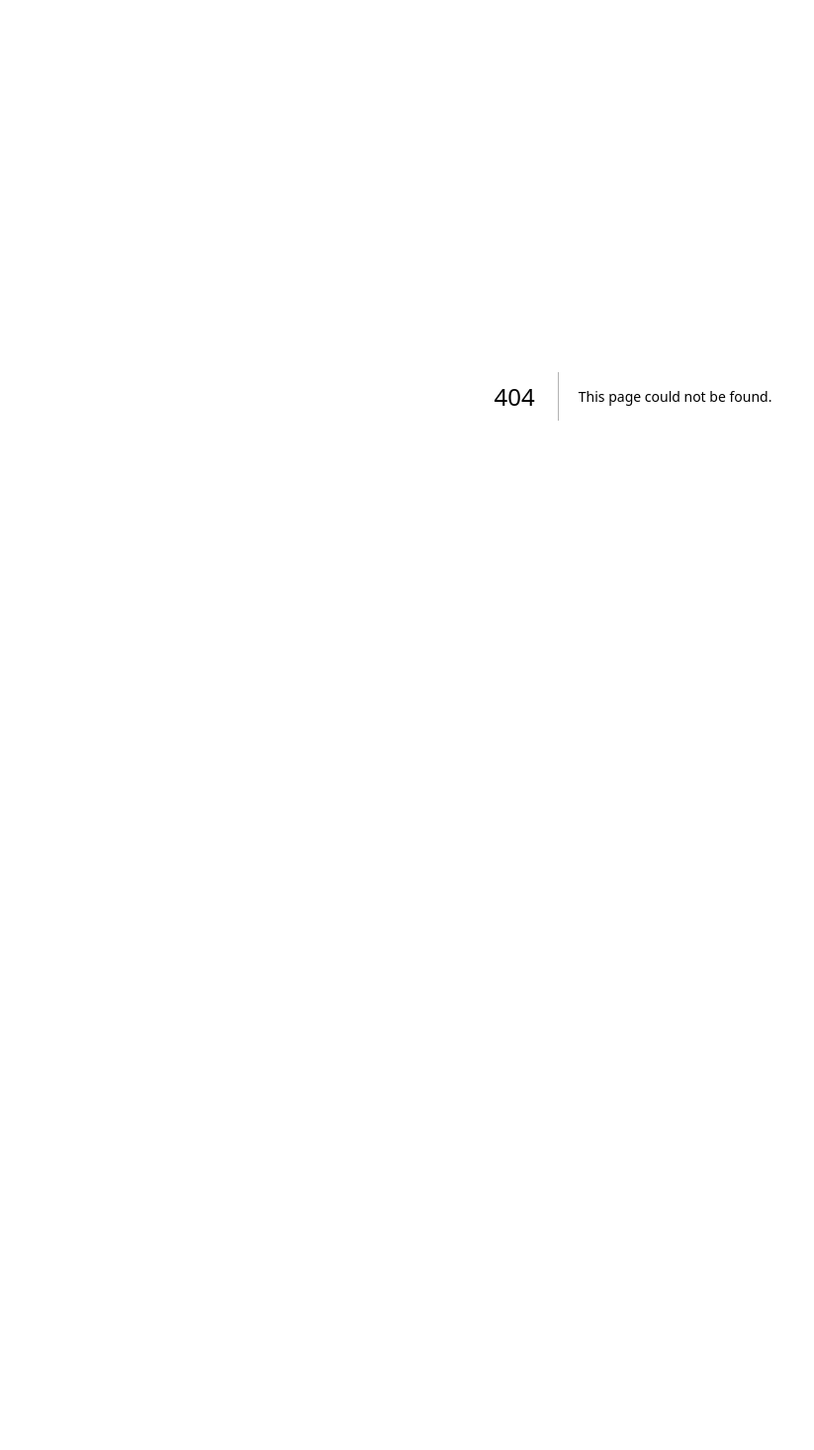
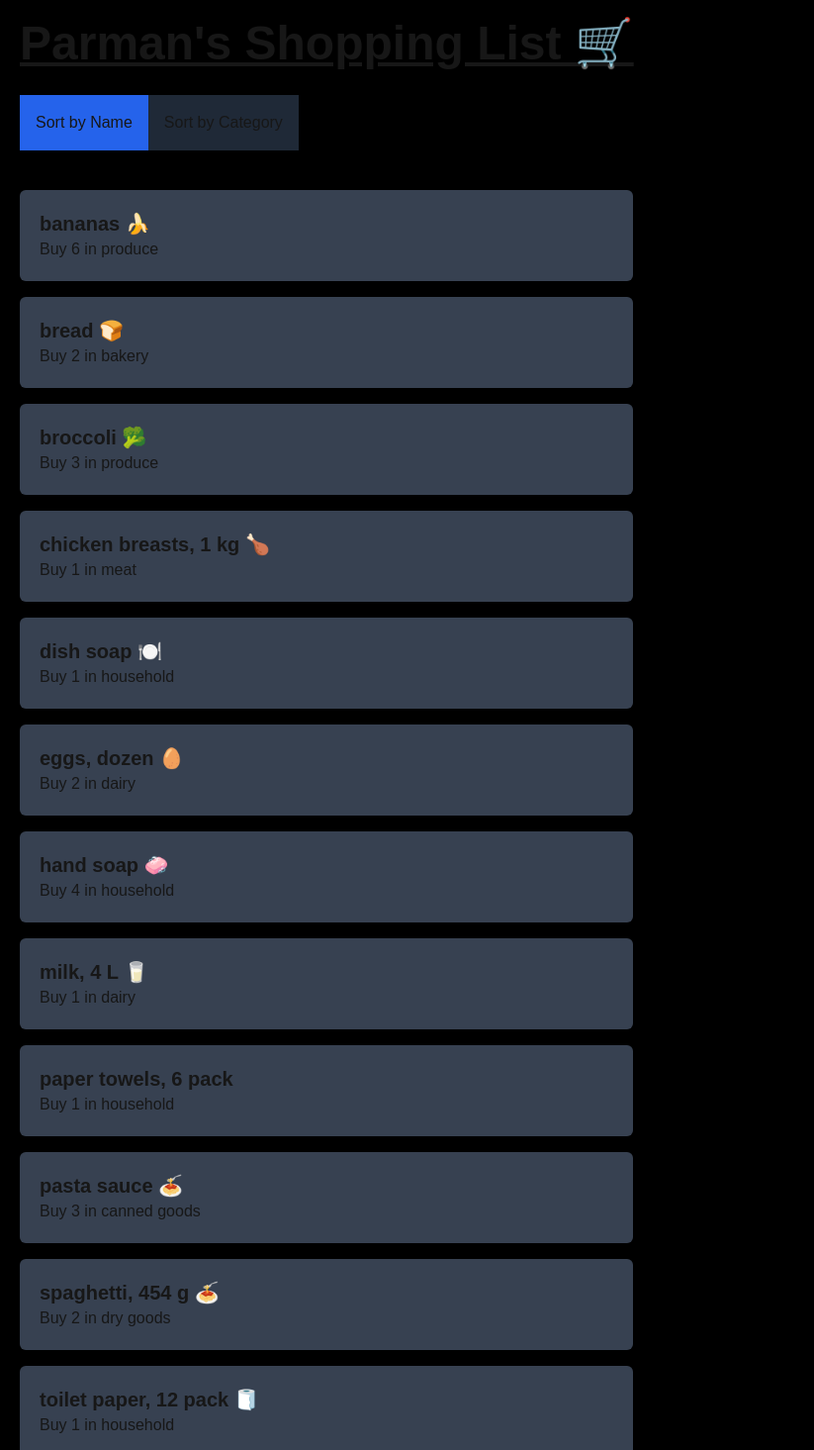
Before and after one commit to Parman-Sangha/cprg306-assignments, a Next.js app: page /week-7 in a window 1280 px wide. Before the commit this address had no page. Shown: the top 1465 px of the page at 99% size, without its empty margins (0-823 px from the left). Before the commit the page ends 800 px from the top, so only its background shows below. Built offline with nearby package versions, Linux system fonts and the light colour scheme.

Commit message:
updated week 7 files

```diff
--- /dev/null
+++ b/app/week-7/item-list.js
@@ -0,0 +1,49 @@
+"use client";
+
+import React, { useState } from "react";
+import Item from "./item";
+import items from "./items.json";
+
+export default function ItemList() {
+  const [sortBy, setSortBy] = useState("name");
+
+  const sortedItems = items.sort((a, b) =>
+    sortBy === "name"
+      ? a.name.localeCompare(b.name)
+      : a.category.localeCompare(b.category)
+  );
+
+  return (
+    <div>
+      {/* Sorting buttons */}
+      <div className="mb-10">
+        <button
+          className={`p-4 ${sortBy === "name" ? "bg-blue-600" : "bg-gray-800"}`}
+          onClick={() => setSortBy("name")}
+        >
+          Sort by Name
+        </button>
+        <button
+          className={`p-4 ${
+            sortBy === "category" ? "bg-blue-600" : "bg-gray-800"
+          }`}
+          onClick={() => setSortBy("category")}
+        >
+          Sort by Category
+        </button>
+      </div>
+
+      {/* Rendering sorted items */}
+      <ul className="flex flex-col gap-4">
+        {sortedItems.map((item) => (
+          <Item
+            key={item.id}
+            name={item.name}
+            quantity={item.quantity}
+            category={item.category}
+          />
+        ))}
+      </ul>
+    </div>
+  );
+}
--- /dev/null
+++ b/app/week-7/item.js
@@ -0,0 +1,10 @@
+export default function Item({ name, quantity, category }) {
+  return (
+    <li className="shadow-xl bg-gray-700 rounded-md w-1/2 p-5">
+      <p className="font-bold text-xl">{name}</p>
+      <p>
+        Buy {quantity} in {category}
+      </p>
+    </li>
+  );
+}
--- /dev/null
+++ b/app/week-7/items.json
@@ -0,0 +1,74 @@
+[
+  {
+    "id": "1h2GJKH12gkHG31h1H",
+    "name": "milk, 4 L 🥛",
+    "quantity": 1,
+    "category": "dairy"
+  },
+  {
+    "id": "2KJH3k2j3H1k2J3K1H",
+    "name": "bread 🍞",
+    "quantity": 2,
+    "category": "bakery"
+  },
+  {
+    "id": "3h2KJH3k2j3H1k2J3",
+    "name": "eggs, dozen 🥚",
+    "quantity": 2,
+    "category": "dairy"
+  },
+  {
+    "id": "4k2J3K1H2GJKH12gk",
+    "name": "bananas 🍌",
+    "quantity": 6,
+    "category": "produce"
+  },
+  {
+    "id": "5H1h1H2KJH3k2j3H",
+    "name": "broccoli 🥦",
+    "quantity": 3,
+    "category": "produce"
+  },
+  {
+    "id": "6H1k2J3K1H2GJKH1",
+    "name": "chicken breasts, 1 kg 🍗",
+    "quantity": 1,
+    "category": "meat"
+  },
+  {
+    "id": "7gkHG31h1H2KJH3k",
+    "name": "pasta sauce 🍝",
+    "quantity": 3,
+    "category": "canned goods"
+  },
+  {
+    "id": "8j3H1k2J3K1H2GJK",
+    "name": "spaghetti, 454 g 🍝",
+    "quantity": 2,
+    "category": "dry goods"
+  },
+  {
+    "id": "9H12gkHG31h1H2KJ",
+    "name": "toilet paper, 12 pack 🧻",
+    "quantity": 1,
+    "category": "household"
+  },
+  {
+    "id": "10H3k2j3H1k2J3K1",
+    "name": "paper towels, 6 pack",
+    "quantity": 1,
+    "category": "household"
+  },
+  {
+    "id": "11k2J3K1H2GJKH12",
+    "name": "dish soap 🍽️",
+    "quantity": 1,
+    "category": "household"
+  },
+  {
+    "id": "12GJKH12gkHG31h1",
+    "name": "hand soap 🧼",
+    "quantity": 4,
+    "category": "household"
+  }
+]
--- /dev/null
+++ b/app/week-7/new-item.js
@@ -0,0 +1,126 @@
+"use client";
+// Had to update week-4 code due to it not working with my form.
+import { useState } from "react";
+
+export default function AddNewItem() {
+  const CATEGORIES = [
+    "Dairy",
+    "Bakery",
+    "Produce",
+    "Frozen Foods",
+    "Meat",
+    "Dry Goods",
+    "Canned Goods",
+    "Beverages",
+    "Snacks",
+    "Household",
+    "Other",
+  ];
+
+  const [itemName, setItemName] = useState("");
+  const [itemQuantity, setItemQuantity] = useState(1);
+  const [itemCategory, setItemCategory] = useState("Produce");
+
+  const increaseQuantity = () => {
+    if (itemQuantity < 20) {
+      setItemQuantity((prevQuantity) => prevQuantity + 1);
+    }
+  };
+
+  const decreaseQuantity = () => {
+    if (itemQuantity > 1) {
+      setItemQuantity((prevQuantity) => prevQuantity - 1);
+    }
+  };
+
+  const handleFormSubmit = (e) => {
+    e.preventDefault();
+
+    const newItem = {
+      name: itemName,
+      quantity: itemQuantity,
+      category: itemCategory,
+    };
+
+    console.log(newItem);
+    alert(`Item Added: ${itemQuantity} ${itemName} in ${itemCategory}`);
+
+    setItemName("");
+    setItemQuantity(1);
+    setItemCategory("Produce");
+  };
+
+  return (
+    <form
+      onSubmit={handleFormSubmit}
+      className="p-6 mt-8 mx-auto bg-white w-full max-w-lg rounded-xl shadow-xl"
+    >
+      <h2 className="text-2xl font-bold text-center mb-6 text-black">
+        Add a New Item
+      </h2>
+
+      <div className="mb-5">
+        <label className="block text-sm font-semibold text-black mb-2">
+          Item Name
+        </label>
+        <input
+          type="text"
+          value={itemName}
+          onChange={(e) => setItemName(e.target.value)}
+          required
+          placeholder="Enter item name"
+          className="w-full px-4 py-2 border border-gray-300 rounded-lg focus:outline-none focus:ring-2 focus:ring-blue-400 text-black"
+        />
+      </div>
+
+      <div className="mb-5">
+        <label className="block text-sm font-semibold text-black mb-2">
+          Quantity
+        </label>
+        <div className="flex items-center space-x-4">
+          <button
+            type="button"
+            onClick={decreaseQuantity}
+            disabled={itemQuantity === 1}
+            className="bg-red-500 text-white px-4 py-2 rounded-lg disabled:bg-gray-300 transition duration-200"
+          >
+            -
+          </button>
+          <span className="text-xl font-medium text-black">{itemQuantity}</span>
+          <button
+            type="button"
+            onClick={increaseQuantity}
+            disabled={itemQuantity === 20}
+            className="bg-green-500 text-white px-4 py-2 rounded-lg disabled:bg-gray-300 transition duration-200"
+          >
+            +
+          </button>
+        </div>
+      </div>
+
+      <div className="mb-5">
+        <label className="block text-sm font-semibold text-black mb-2">
+          Category
+        </label>
+        <select
+          value={itemCategory}
+          onChange={(e) => setItemCategory(e.target.value)}
+          className="w-full px-4 py-2 border border-gray-300 rounded-lg focus:outline-none focus:ring-2 focus:ring-blue-400"
+        >
+          {CATEGORIES.map((category) => (
+            <option key={category} value={category}>
+              {category}
+            </option>
+          ))}
+        </select>
+      </div>
+
+      <button
+        type="submit"
+        className="w-full bg-blue-600 text-white py-3 rounded-lg hover:bg-blue-700 transition duration-300"
+      >
+        Add Item
+      </button>
+    </form>
+  );
+}
--- /dev/null
+++ b/app/week-7/page.js
@@ -0,0 +1,12 @@
+import ItemList from "./item-list";
+
+export default function Page() {
+  return (
+    <main className="p-5 bg-black">
+      <h1 className="font-bold text-5xl underline pb-7">
+        Parman's Shopping List 🛒
+      </h1>
+      <ItemList />
+    </main>
+  );
+}
```
